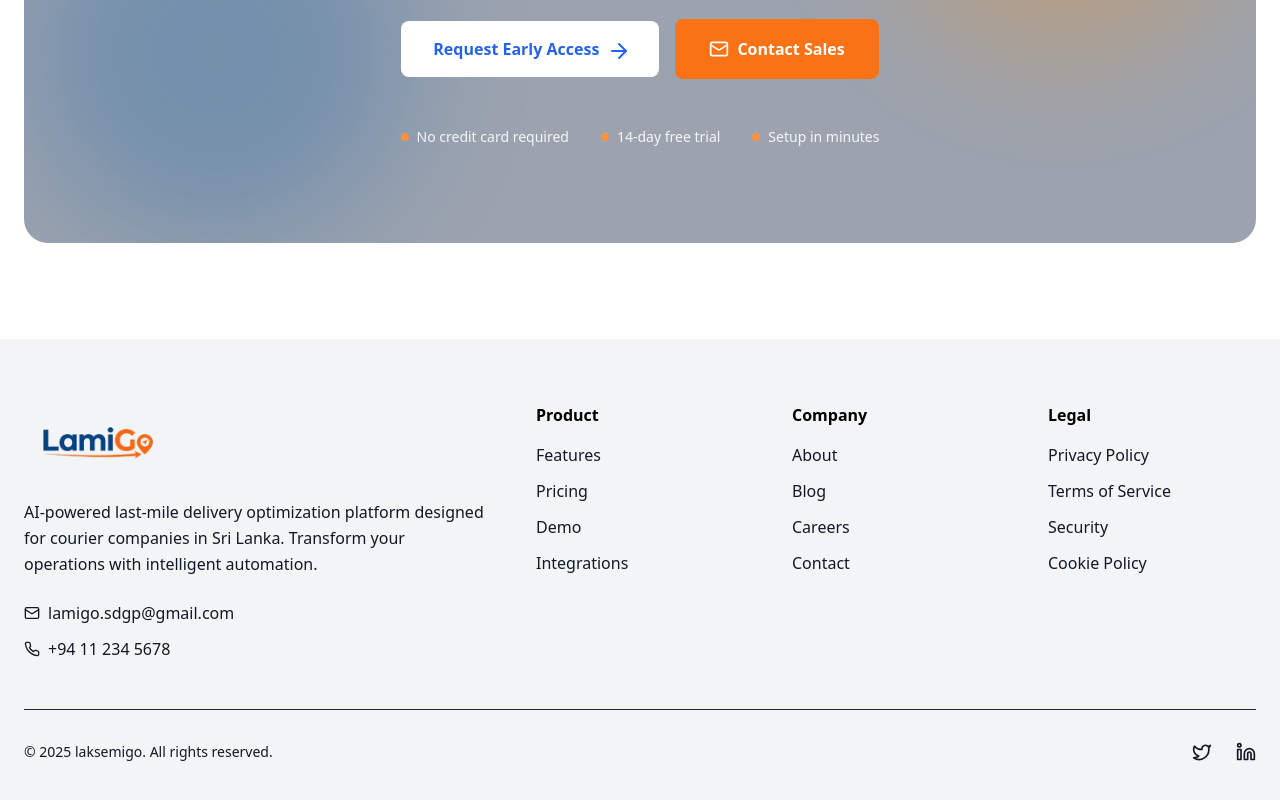
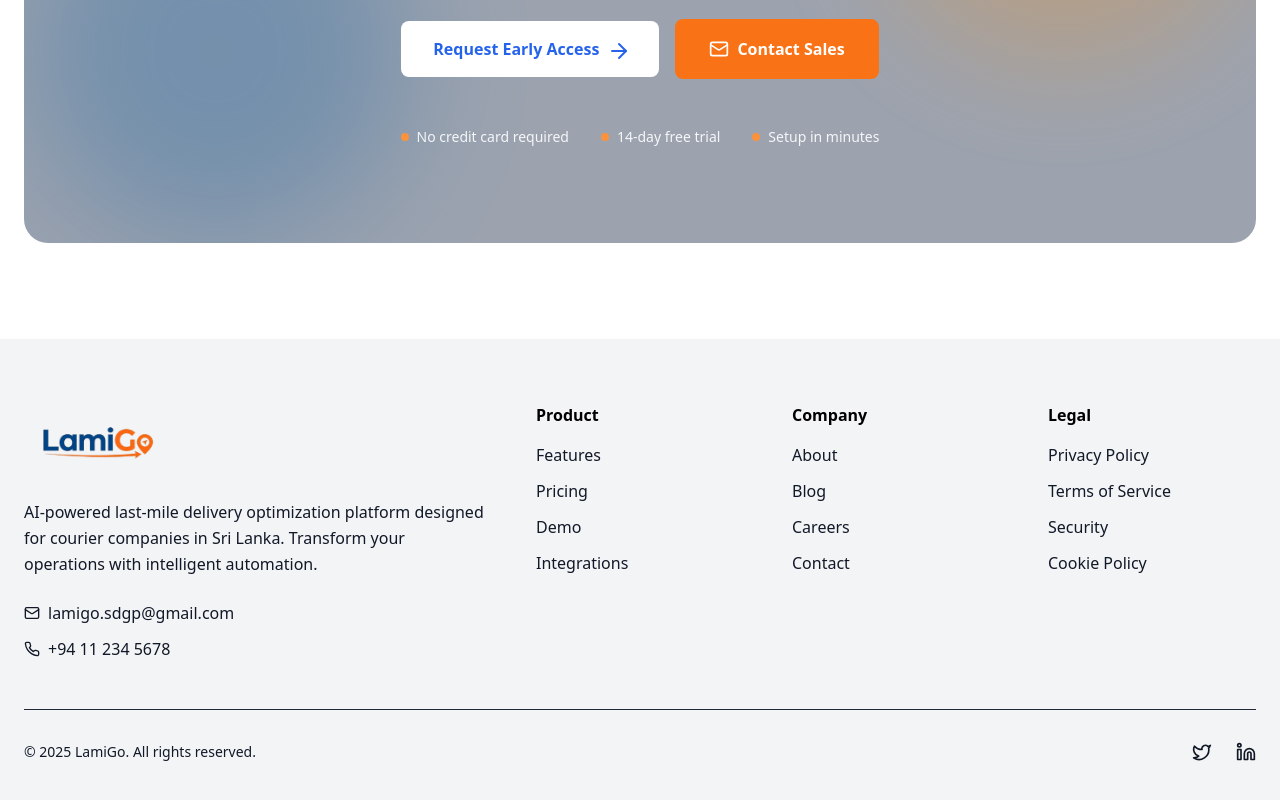
Before and after one commit to chanul26/LamiGo, a React (Vite) app: page / in a window 1280 px wide. Shown: the part 6418-7218 px from the top of the page. Built offline with nearby package versions, Linux system fonts and the light colour scheme.

Commit message:
changed Footer

```diff
--- a/src/components/Footer.tsx
+++ b/src/components/Footer.tsx
@@ -92,7 +92,7 @@ export default function Footer() {
         <div className="pt-8 border-t border-gray-800">
           <div className="flex flex-col md:flex-row justify-between items-center space-y-4 md:space-y-0">
             <p className="text-gray-900 text-sm">
-              © 2025 laksemigo. All rights reserved.
+              © 2025 LamiGo. All rights reserved.
             </p>
 
             <div className="flex items-center space-x-6">
```
